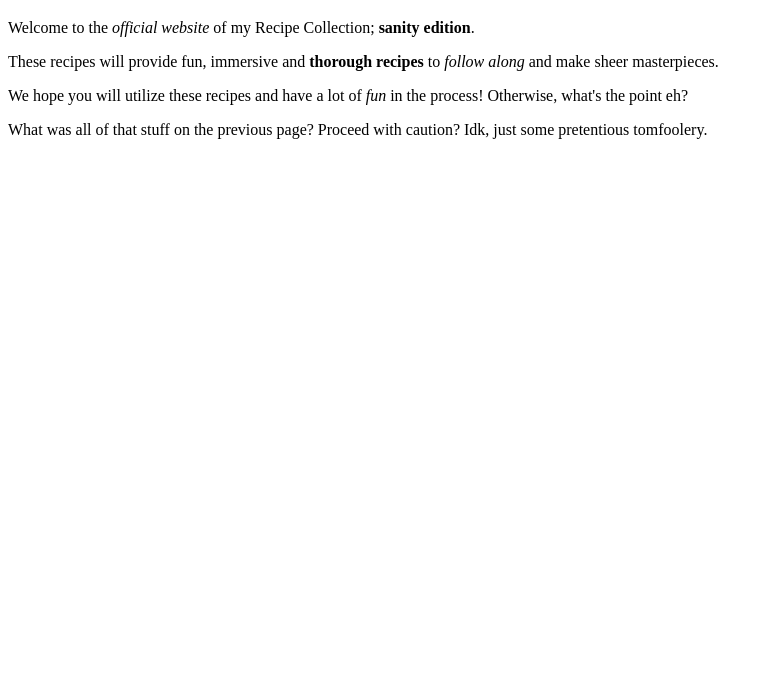
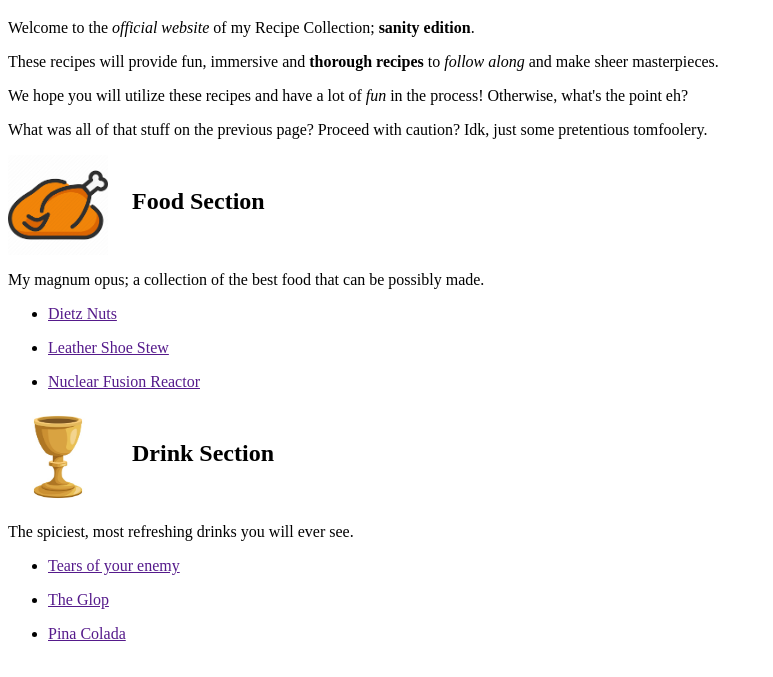
Before and after one commit to TayyabKashif10/odin-recipes, a plain HTML site: page intro.html in a window 1280 px wide. Shown: the part 61-738 px from the top of the page, without its empty margins (0-773 px from the left). Drawn offline with Linux system fonts and the light colour scheme.

Commit message:
Add more structural recipe files.

```diff
--- a/intro.html
+++ b/intro.html
@@ -2,6 +2,7 @@
 <html lang="en">
   <head>
     <title>Very Sane Recipes</title>
+    <link rel="stylesheet" href=".\style.css" />
   </head>
   <meta charset="utf-8" />
   <meta name="viewport" content="width=device-width, initial-scale = 1.0" />
@@ -26,6 +27,45 @@
         What was all of that stuff on the previous page? Proceed with caution?
         Idk, just some pretentious tomfoolery.
       </p>
+
+      <img
+        class="icon"
+        src="./chicken-icon.png"
+        alt="Image of a whole prepared chicken."
+      />
+      <h2 class="icon-text">Food Section</h2>
+      <p>
+        My magnum opus; a collection of the best food that can be possibly made.
+      </p>
+      <ul>
+        <li>
+          <a href=""><p>Dietz Nuts</p></a>
+        </li>
+        <li>
+          <a href=""><p>Leather Shoe Stew</p></a>
+        </li>
+        <li>
+          <a href=""><p>Nuclear Fusion Reactor</p></a>
+        </li>
+      </ul>
+      <img
+        class="icon"
+        src="./drink-icon.png"
+        alt="Image of a golden chalice."
+      />
+      <h2 class="icon-text">Drink Section</h2>
+      <p>The spiciest, most refreshing drinks you will ever see.</p>
+      <ul>
+        <li>
+          <a href=""><p>Tears of your enemy</p></a>
+        </li>
+        <li>
+          <a href=""><p>The Glop</p></a>
+        </li>
+        <li>
+          <a href=""><p>Pina Colada</p></a>
+        </li>
+      </ul>
     </main>
   </body>
 </html>
--- /dev/null
+++ b/style.css
@@ -0,0 +1,12 @@
+.icon
+{
+    width: 100px;
+    height: 100px;
+    vertical-align: middle;
+}
+
+.icon-text
+{
+    display: inline;
+    padding-inline-start: 20px;
+}
```
Also changed, not shown: index.html (+1 -1 lines), chicken-icon.png (added), drink-icon.png (added), drink/enemy-tears.html (added), drink/glop.html (added), drink/pna-colada.html (added), food/dietz-nuts.html (added), food/nuclear-reactor.html (added), food/shoe-stew.html (added), 2 other files.
